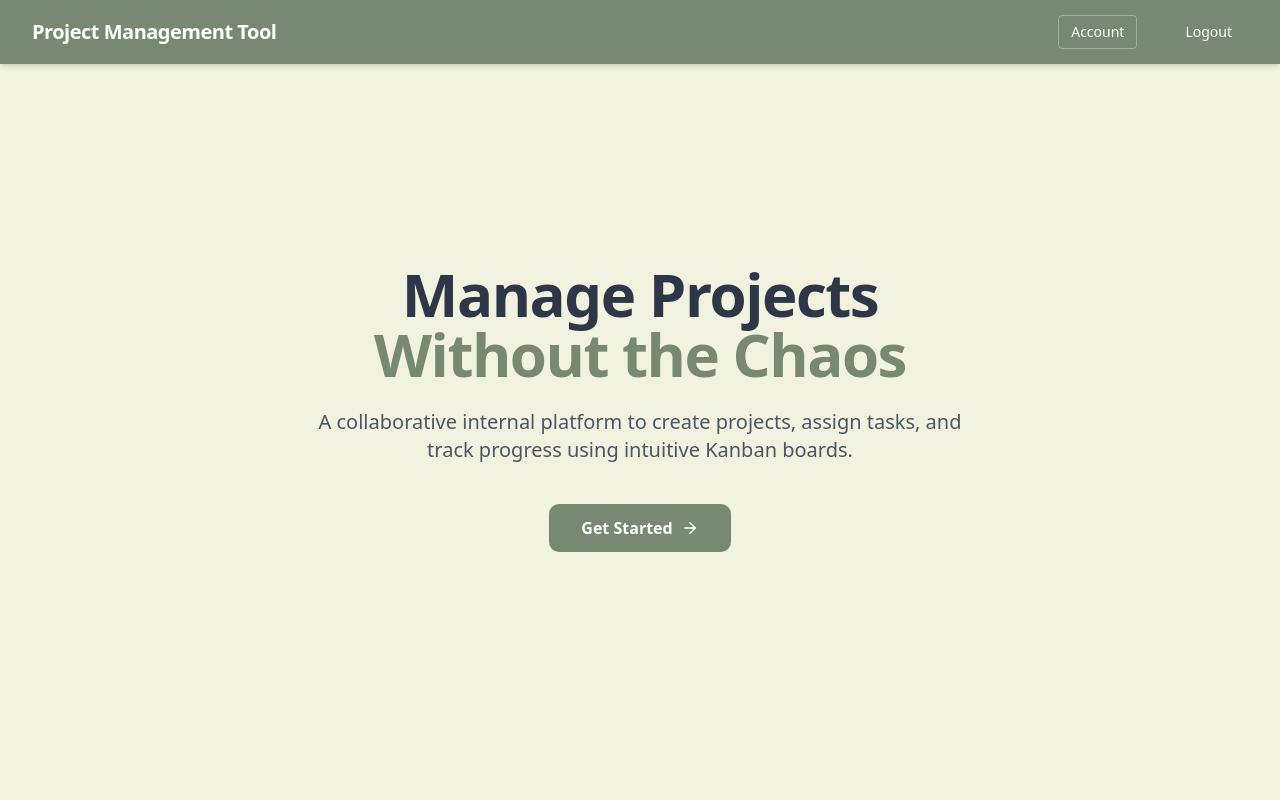
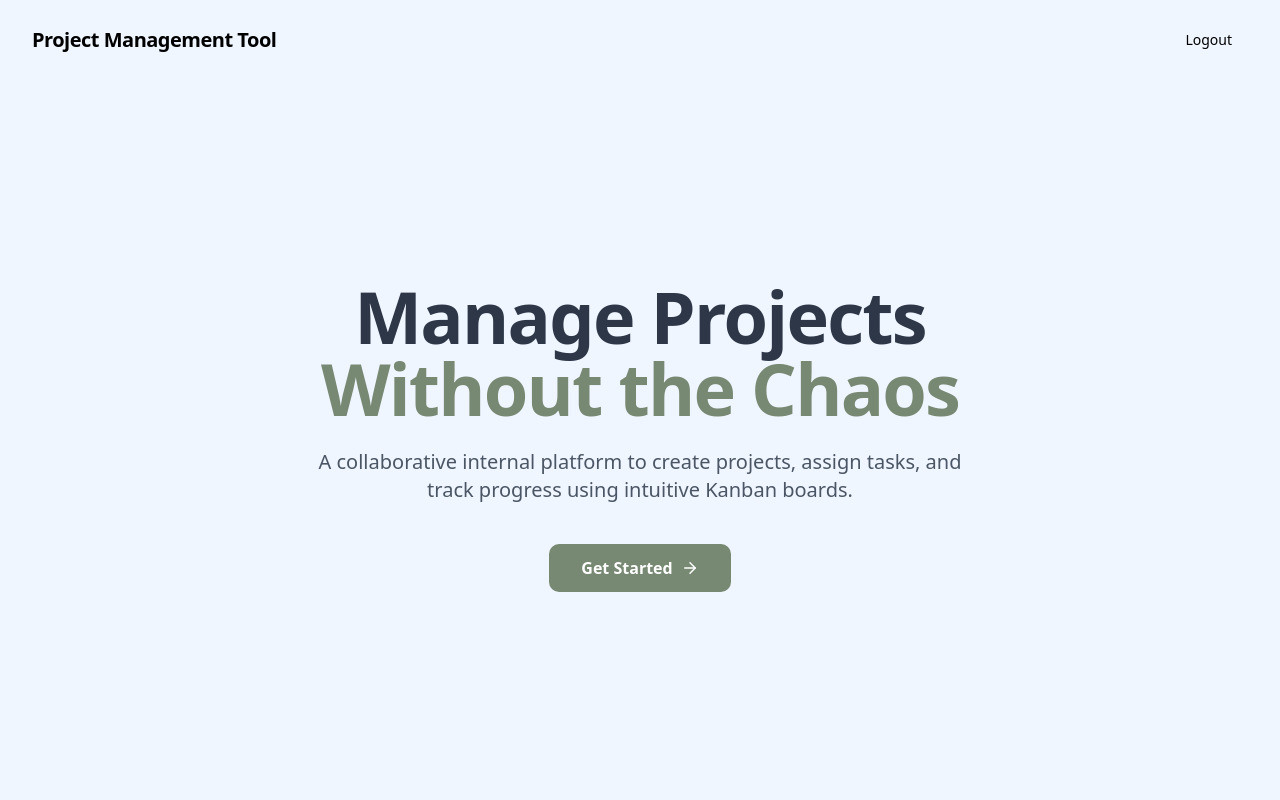
Before and after one commit to RaturiAR7/task-manager-frontend-jman, a Next.js app: page / in a window 1280 px wide. Shown: the top 800 px of the page. Built offline with nearby package versions, Linux system fonts and the light colour scheme; sample sign-in values are in the browser's storage.

Commit message:
modifications in ui page

```diff
--- a/src/app/dashboard/page.tsx
+++ b/src/app/dashboard/page.tsx
@@ -8,32 +8,30 @@ import { Project } from "@/src/types/project";
 import { useRouter } from "next/navigation";
 import { Button } from "../../components/ui/button";
 import ProtectedRoute from "@/src/components/auth/ProtectedRoute";
+import { authApi } from "@/src/services/authApi";
 
 export default function DashboardPage() {
 
-  console.log("Inside the dashboard")
-
   const [projects, setProjects] = useState<Project[]>([]);
   const [showModal, setShowModal] = useState(false);
-
+ const [user, setUser] = useState<any>(null);
   const router = useRouter();
 
   useEffect(() => {
     async function fetchProjects() {
       try {
+
+        const user = await authApi.getMe();
+        console.log("Current user:", user);
         const data = await projectApi.getProjects();
+        console.log("Fetched projects:", data);
         setProjects(data);
       } catch (error) {
         console.error("Failed to fetch projects", error);
       }
     }
-    console.log("hiiii")
-
     fetchProjects();
   }, []);
-
-
-  console.log("All projects", projects)
 
   async function createProject(project: { name: string; description: string; memberIds: string[] }) {
     const newProject = await projectApi.createProject(project);
@@ -45,19 +43,12 @@ export default function DashboardPage() {
 
   return (
     <ProtectedRoute allowedRoles={["ADMIN", "MANAGER"]}>
-    <div className="min-h-screen bg-gradient-to-br from-[#F1F3E0] to-[#D2DCB6] p-6 relative overflow-hidden">
-      <div className="absolute inset-0 overflow-hidden pointer-events-none">
-        <div className="absolute -top-40 -right-40 w-80 h-80 bg-[#A1BC98] rounded-full opacity-20 blur-3xl"></div>
-        <div className="absolute -bottom-40 -left-40 w-80 h-80 bg-[#778873] rounded-full opacity-20 blur-3xl"></div>
-      </div>
+    <div className="min-h-screen bg-gradient-to-br  p-6 relative overflow-hidden">
+      <div className="relative z-10">
 
-      <div className="relative z-10">
-        <h1 className="text-3xl font-bold mb-6 text-[#778873]">
-          Dashboard
-        </h1>
+        <div className="flex justify-between items-center mb-6">
 
-        <div className="flex gap-4 mb-6">
-
+          <div className="flex gap-4">
             <Button
               onClick={() => setShowModal(true)}
               className="bg-[#778873] hover:bg-[#A1BC98] text-[#F1F3E0]"
@@ -72,9 +63,24 @@ export default function DashboardPage() {
             >
               View All Projects
             </Button>
+          </div>
+
+          {/* User Profile Section */}
+          <div className="flex items-center gap-3">
+            <div className="w-10 h-10 rounded-full bg-[#D2DCB6] flex items-center justify-center text-[#778873] font-bold text-lg">
+              {user?.name?.charAt(0)?.toUpperCase() || 'U'}
+            </div>
+            <div className="flex flex-col">
+              <span className="text-[#778873] font-semibold text-sm">
+                {user?.name || 'User'}
+              </span>
+              <span className="text-[#778873] text-xs opacity-80">
+                {user?.email || 'user@example.com'}
+              </span>
+            </div>
+          </div>
 
         </div>
-
         {/* Kanban Board */}
         <ProjectBoard projects={projects} setProjects={setProjects} />
 
--- a/src/app/page.tsx
+++ b/src/app/page.tsx
@@ -5,12 +5,12 @@ import { useRouter } from "next/navigation";
 const Home = () => {
   const router = useRouter();
   return (
-    <div className="min-h-screen bg-[#F1F3E0] font-sans text-[#2D3748]">
-       <section className="text-center py-50 px-10">
-      <h1 className="text-5xl md:text-6xl font-extrabold text-[#2D3748] mb-6 tracking-tight">
-        Manage Projects <br />
-        <span className="text-[#778873]">Without the Chaos</span>
-      </h1>
+    <div className="min-h-screen font-sans text-[#2D3748]">
+      <section className="text-center py-50 px-10">
+         <h1 className="text-5xl md:text-7xl font-extrabold text-[#2D3748] mb-6 tracking-tight">
+            Manage Projects <br />
+            <span className="text-[#778873]">Without the Chaos</span>
+         </h1>
       <p className="text-xl text-gray-600 max-w-2xl mx-auto mb-10">
         A collaborative internal platform to create projects, assign tasks,
         and track progress using intuitive Kanban boards.
@@ -18,7 +18,7 @@ const Home = () => {
       <div className="flex justify-center gap-4">
         <button
           onClick={() => router.push("/auth")}
-          className="px-8 py-3 bg-[#778873] text-white rounded-lg font-semibold hover:bg-[#A1BC98] transition-all flex items-center gap-2"
+          className="px-8 py-3 bg-[#778873] text-white rounded-lg font-semibold hover:bg-[#A1BC98] transition-all flex items-center gap-2 cursor-pointer"
         >
           Get Started <ArrowRight size={18} />
         </button>
--- a/src/components/dashboard/ProjectBoard.tsx
+++ b/src/components/dashboard/ProjectBoard.tsx
@@ -93,9 +93,9 @@ export default function ProjectBoard({ projects, setProjects }: ProjectBoardProp
   };
 
   return (
-    <div className="space-y-4">
+    <div className="space-y-5">
       <DndContext onDragEnd={handleDragEnd}>
-        <div className="grid grid-cols-1 md:grid-cols-3 gap-6">
+        <div className="grid grid-cols-1 md:grid-cols-3 gap-10 mx-30 mt-20">
           {columns.map((column) => (
             <ProjectStatusColumn
               key={column.id}
--- a/src/components/dashboard/ProjectStatusColumn.tsx
+++ b/src/components/dashboard/ProjectStatusColumn.tsx
@@ -20,7 +20,7 @@ export default function ProjectStatusColumn({ id, title, projects, disableDrop }
   return (
     <div
       ref={setNodeRef}
-      className={`p-4 rounded min-h-[350px] transition ${
+      className={`p-4 rounded min-h-[550px] transition min-w-[100px] ${
         disableDrop
           ? "bg-white/50 backdrop-blur-sm border border-[#D2DCB6] opacity-80"
           : isOver
--- a/src/components/layout/Navbar.tsx
+++ b/src/components/layout/Navbar.tsx
@@ -17,29 +17,22 @@ export default function Navbar() {
   const role = user?.role;
 
   return (
-    <nav className="bg-[#778873] text-white shadow-md sticky top-0 z-50">
-      <div className="max-w-7xl mx-auto px-4 sm:px-6 lg:px-8">
-        <div className="flex justify-between h-16 items-center">
+    <nav className="sticky top-0">
+      <div className="max-w-9xl mx-auto px-4 sm:px-6 lg:px-8">
+        <div className="flex justify-between h-20 items-center">
           <div className="flex-shrink-0 flex items-center gap-2">
-            <Link href={role === "EMPLOYEE" ? "/account" : "/dashboard"} className="text-xl font-bold tracking-tight text-white hover:text-[#e3f2fd] transition">
+            <Link href={role === "EMPLOYEE" ? "/account" : "/dashboard"} className="text-xl font-bold tracking-tight text-black hover:text-[#778873] transition">
               Project Management Tool
             </Link>
           </div>
 
             <div className="hidden md:flex space-x-8 items-center">
             {user ? (
-              <>
-                {/* ALL AUTHENTICATED USERS */}
-                <Link href="/account" className={`text-sm font-medium hover:text-[#e3f2fd] transition border border-white/30 px-3 py-1.5 rounded hover:bg-white/10 ${pathname.startsWith("/account") ? "bg-white/20" : ""}`}>
-                  Account
-                </Link>
-
-                <Button variant="ghost" className="text-white hover:text-[#e3f2fd] hover:bg-white/10" onClick={logout}>
+                <Button variant="ghost" className="text-black hover:text-[#778873] hover:bg-white/10" onClick={logout}>
                   Logout
                 </Button>
-              </>
             ) : (
-              <Link href="/auth" className="bg-[#e3f2fd] text-[#778873] px-4 py-2 rounded font-medium hover:bg-white transition shadow-sm">
+              <Link href="/auth" className="text-black px-4 py-2 rounded font-medium hover:text-[#778873] hover:bg-white/10 transition shadow-sm cursor-pointer">
                 Login
               </Link>
             )}
```
Also changed, not shown: src/app/auth/page.tsx (+9 -14 lines), 1 other file (tests, documents, lock files or other folders). Lines whose indentation alone changed are shown as unchanged.
